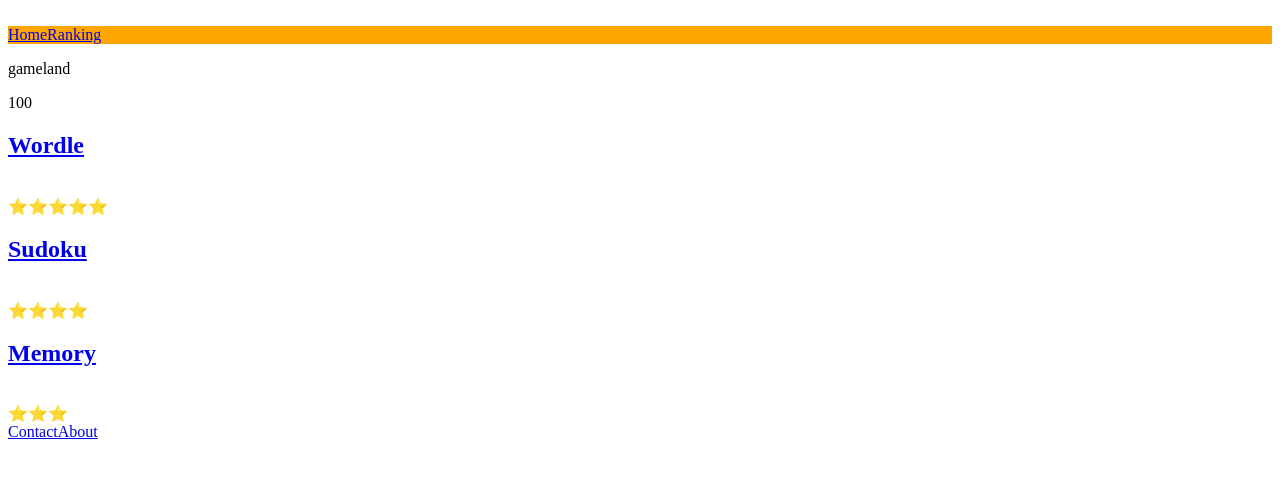
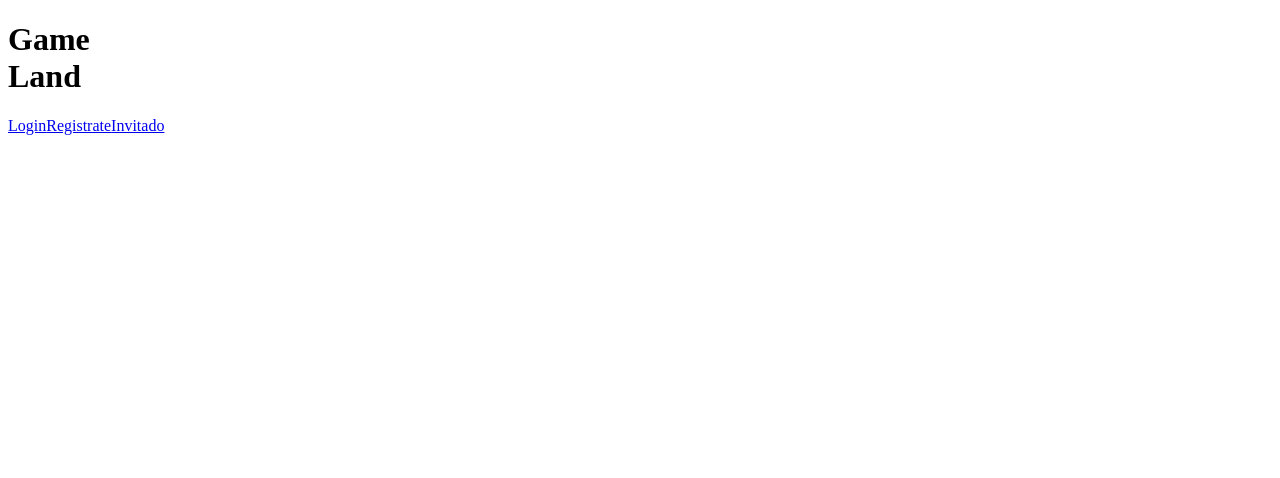
Before and after one commit to lupydev/game-land, a React (Create React App) app: page / in a window 1280 px wide. Shown: the top 478 px of the page. Built offline with nearby package versions, Linux system fonts and the light colour scheme.

Commit message:
se importan componentes y se agregan rutas

```diff
--- a/src/App.js
+++ b/src/App.js
@@ -1,22 +1,27 @@
-import { BrowserRouter, Routes, Route } from 'react-router-dom';
-import { Contact } from './components/Contact';
-import { Home } from './components/Home';
-import { About } from './components/About';
-import { Ranking } from './components/Ranking';
-import { Wordle } from './components/Wordle';
-import './style/App.css';
-
+import { BrowserRouter, Routes, Route } from "react-router-dom";
+import { LandingPage } from "./components/LandingPage";
+import { Login } from "./components/Login";
+import { Registration } from "./components/Registration";
+import { Home } from "./components/Home";
+import { Contact } from "./components/Contact";
+import { About } from "./components/About";
+import { Ranking } from "./components/Ranking";
+import { Wordle } from "./components/Wordle";
+import "./style/App.css";
 
 function App() {
   return (
     <>
       <BrowserRouter>
         <Routes>
-          <Route path="/" element={<Home/>}/>
-          <Route path="/ranking" element={<Ranking/>}/>
-          <Route path="/contact" element={<Contact/>}/>
-          <Route path="/about" element={<About/>}/>
-          <Route path="/wordle" element={<Wordle/>}/>
+          <Route path="/" element={<LandingPage />} />
+          <Route path="/login" element={<Login />} />
+          <Route path="/registration" element={<Registration />} />
+          <Route path="/home" element={<Home />} />
+          <Route path="/ranking" element={<Ranking />} />
+          <Route path="/contact" element={<Contact />} />
+          <Route path="/about" element={<About />} />
+          <Route path="/wordle" element={<Wordle />} />
         </Routes>
       </BrowserRouter>
     </>
```
